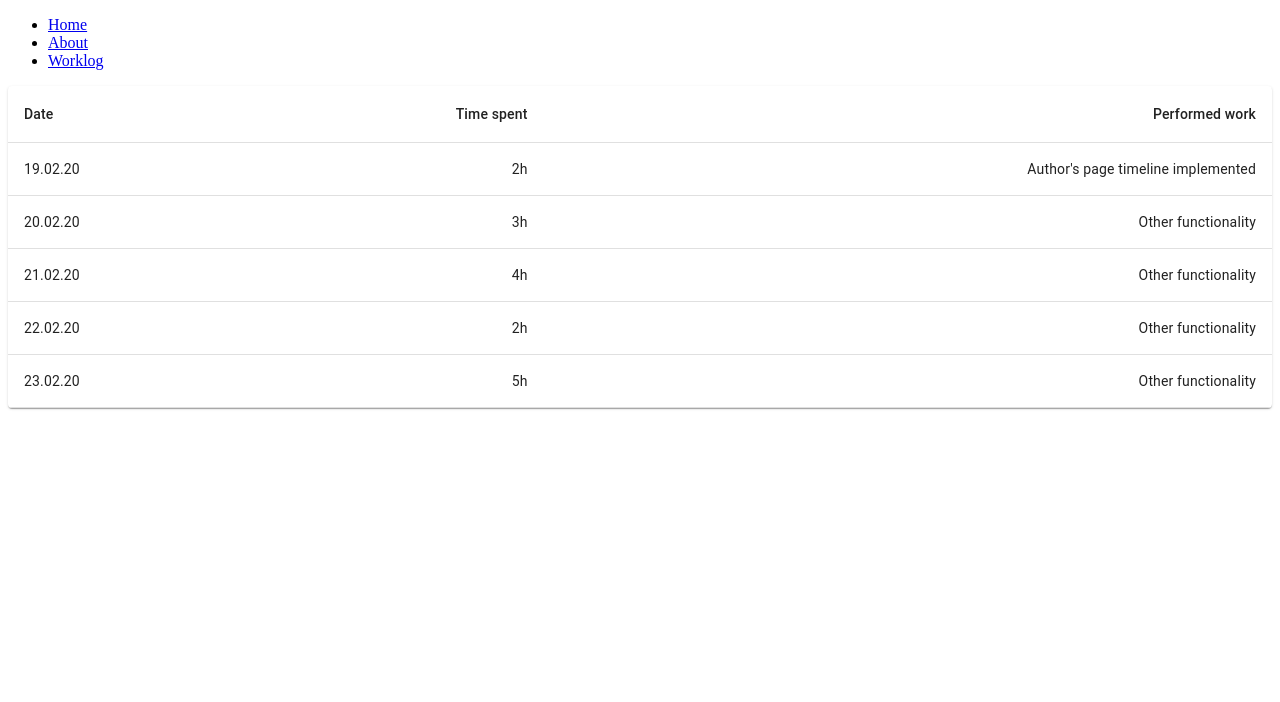
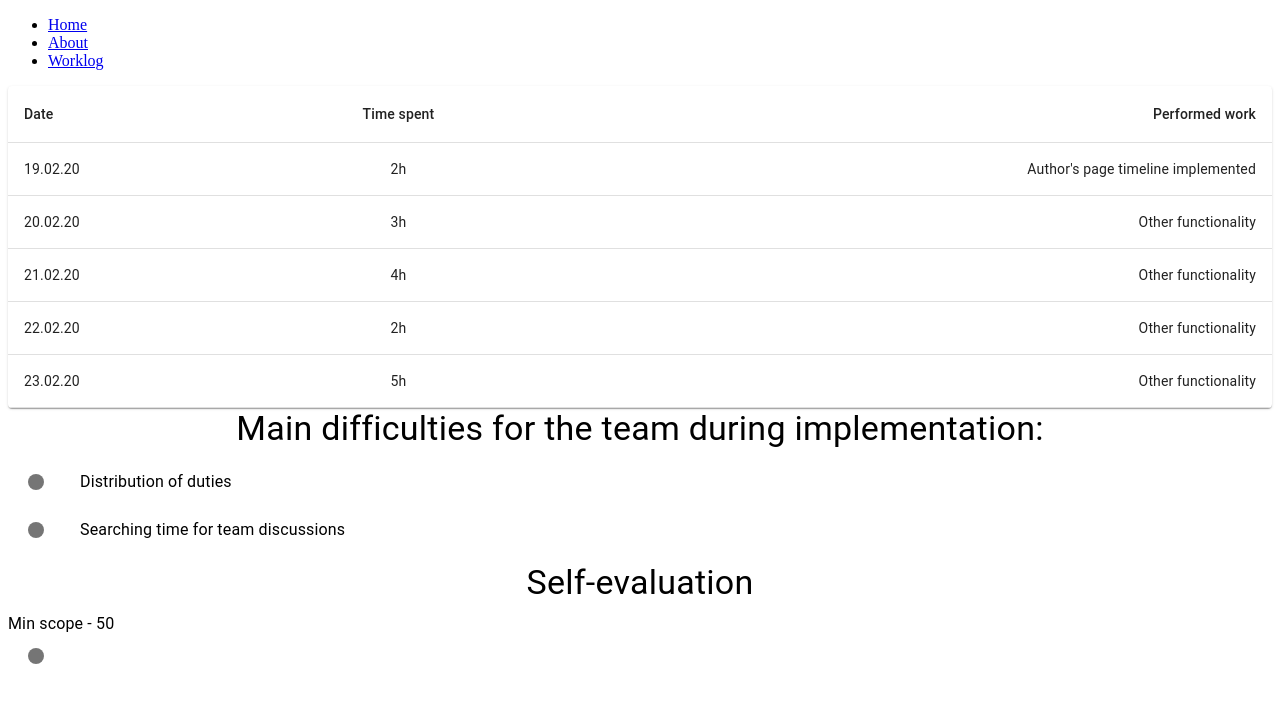
Before and after one commit to DzmitryCavi/culture-portal, a React (Create React App) app: page /worklog in a window 1280 px wide. Shown: the top 702 px of the page. Built offline with nearby package versions, Linux system fonts and the light colour scheme.

Commit message:
feat: difficulties add

```diff
--- a/package.json
+++ b/package.json
@@ -4,6 +4,7 @@
   "private": true,
   "dependencies": {
     "@material-ui/core": "^4.9.4",
+    "@material-ui/icons": "^4.9.1",
     "@testing-library/jest-dom": "^4.2.4",
     "@testing-library/react": "^9.4.0",
     "@testing-library/user-event": "^7.2.1",
--- a/src/containers/worklog/Worklog.tsx
+++ b/src/containers/worklog/Worklog.tsx
@@ -1,8 +1,10 @@
 import React from 'react';
-import './Worklog.sass';
-
+import './work.sass';
 import { makeStyles } from '@material-ui/core/styles';
-import { TableHead, TableContainer, TableRow, Paper, TableCell, TableBody, Table,  } from '@material-ui/core';
+import { TableHead, TableContainer, TableRow,  TableCell, TableBody, Table } from '@material-ui/core';
+import {Typography, Paper, Box } from '@material-ui/core';
+import {Grid, List, ListItem, ListItemText, ListItemIcon } from '@material-ui/core';
+import FiberManualRecordIcon from '@material-ui/icons/FiberManualRecord';
 
 const useStyles = makeStyles({
   table: {
@@ -26,27 +28,65 @@ export default function Worklog() {
   const classes = useStyles();
 
   return (
+    <Box>
       <TableContainer component={Paper}>
-      <Table className={classes.table} aria-label="simple table">
+        <Table className={classes.table} aria-label='simple table'>
           <TableHead>
             <TableRow>
               <TableCell>Date</TableCell>
-            <TableCell align="right">Time spent</TableCell>
-            <TableCell align="right">Performed work</TableCell>
+              <TableCell align='center'>Time spent</TableCell>
+              <TableCell align='right'>Performed work</TableCell>
             </TableRow>
           </TableHead>
           <TableBody>
             {rows.map(row => (
               <TableRow key={row.date}>
-              <TableCell component="th" scope="row">
+                <TableCell component='th' scope='row'>
                   {row.date}
                 </TableCell>
-              <TableCell align="right">{row.timeSpent}</TableCell>
-              <TableCell align="right">{row.performedWork}</TableCell>
+                <TableCell align='center'>{row.timeSpent}</TableCell>
+                <TableCell align='right'>{row.performedWork}</TableCell>
               </TableRow>
             ))}
           </TableBody>
         </Table>
       </TableContainer>
+      <Box>
+        <Typography align='center' variant='h4'>
+          Main difficulties for the team during implementation:
+        </Typography>
+        <Grid>
+          <List>
+            <ListItem>
+              <ListItemIcon>
+                <FiberManualRecordIcon />
+              </ListItemIcon>
+              <ListItemText primary='Distribution of duties'/>
+            </ListItem>
+            <ListItem>
+              <ListItemIcon>
+                <FiberManualRecordIcon />
+              </ListItemIcon>
+              <ListItemText primary='Searching time for team discussions'/>
+            </ListItem>
+          </List>
+        </Grid>
+      </Box>
+      <Box>
+      <Typography align='center' variant='h4'>
+          Self-evaluation
+        </Typography>
+        <List>
+          <Typography>
+            Min scope - 50
+          </Typography>
+          <ListItem>
+            <ListItemIcon>
+              <FiberManualRecordIcon />
+            </ListItemIcon>
+          </ListItem>
+        </List>
+      </Box>
+    </Box>
   );
 }
```
Also changed, not shown: src/containers/worklog/Worklog.sass (deleted), src/containers/worklog/work.sass (added), 1 other file (tests, documents, lock files or other folders). Lines whose indentation alone changed are shown as unchanged.
